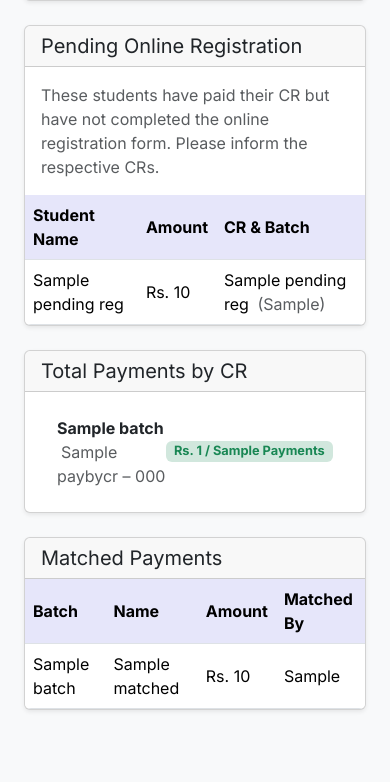
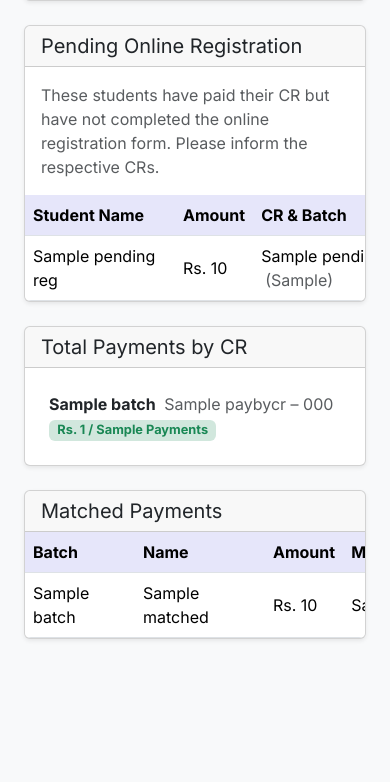
Before and after one commit to farhanr22/voyage26, a Flask app: template backend/templates/cr_payments/dashboard.html in a window 390 px wide. Shown: the part 590-1372 px from the top of the page. After the commit the page ends 1230 px from the top, so only its background shows below. Run offline with Flask 3, Linux system fonts and the light colour scheme; the template is opened without the code that fills it: values that come from a table or form of the project are taken from there, most other values are stand-ins (such as "Sample title", 1, 10 or a date in 2020); some libraries are stand-ins or nearby versions.

Commit message:
ui(cr_payments): Small tweaks for mobile view

```diff
--- a/backend/templates/cr_payments/dashboard.html
+++ b/backend/templates/cr_payments/dashboard.html
@@ -48,11 +48,11 @@
                 <div class="card-body">
                     <ul class="list-group list-group-flush">
                         {% for x in paybycr %}
-                        <li class="list-group-item d-flex justify-content-between align-items-center">
+                        <li class="list-group-item p-2 d-md-flex justify-content-between align-items-center">
                             <div>
                                 <strong>{{ x.Batch }}</strong> <span class="text-muted ms-1"> {{ x.Name }} &ndash; {{ x.Phone }}</span>
                             </div>
-                            <span class="badge  {% if not x.TotalCollected  %} text-warning-emphasis bg-warning-subtle {% else %} text-success bg-success-subtle {% endif %}"
+                            <span class="badge mt-1 mt-md-0 {% if not x.TotalCollected  %} text-warning-emphasis bg-warning-subtle {% else %} text-success bg-success-subtle {% endif %}"
                                   style="font-size:0.8rem">
                                 Rs. {{ x.TotalCollected or 0 }} / {{ x.UniquePayments }} Payments
                             </span>
@@ -71,10 +71,10 @@
                     <table class="table table-hover mb-0">
                         <thead>
                             <tr>
-                                <th>Batch</th>
-                                <th>Name</th>
+                                <th style="min-width: 110px;">Batch</th>
+                                <th style="min-width: 130px;">Name</th>
                                 <th>Amount</th>
-                                <th>Matched By</th>
+                                <th style="min-width: 110px;">Matched By</th>
                             </tr>
                         </thead>
                         <tbody>
@@ -82,7 +82,7 @@
                             <tr>
                                 <td>{{ x.Batch }}</td>
                                 <td>{{ x.Name }}</td>
-                                <td>Rs. {{ x.Amount }}</td>
+                                <td>Rs.&nbsp;{{ x.Amount }}</td>
                                 <td>{{ x.MatchedBy }}</td>
                             </tr>
                             {% else %}
@@ -150,9 +150,9 @@
                     <table class="table table-hover mb-0">
                         <thead>
                             <tr>
-                                <th>Student Name</th>
+                                <th style="min-width: 150px;">Student Name</th>
                                 <th>Amount</th>
-                                <th>CR & Batch</th>
+                                <th style="min-width: 200px;">CR & Batch</th>
                             </tr>
                         </thead>
                         <tbody>
```
